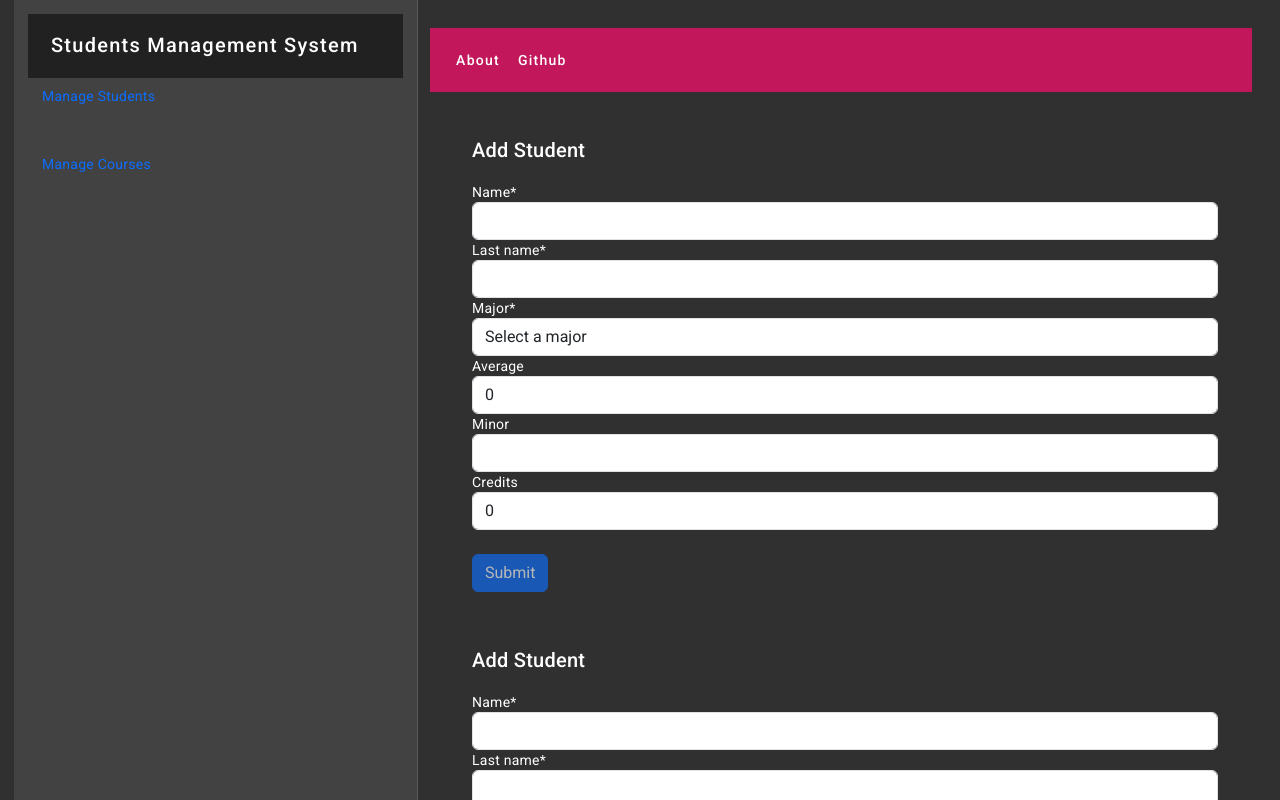
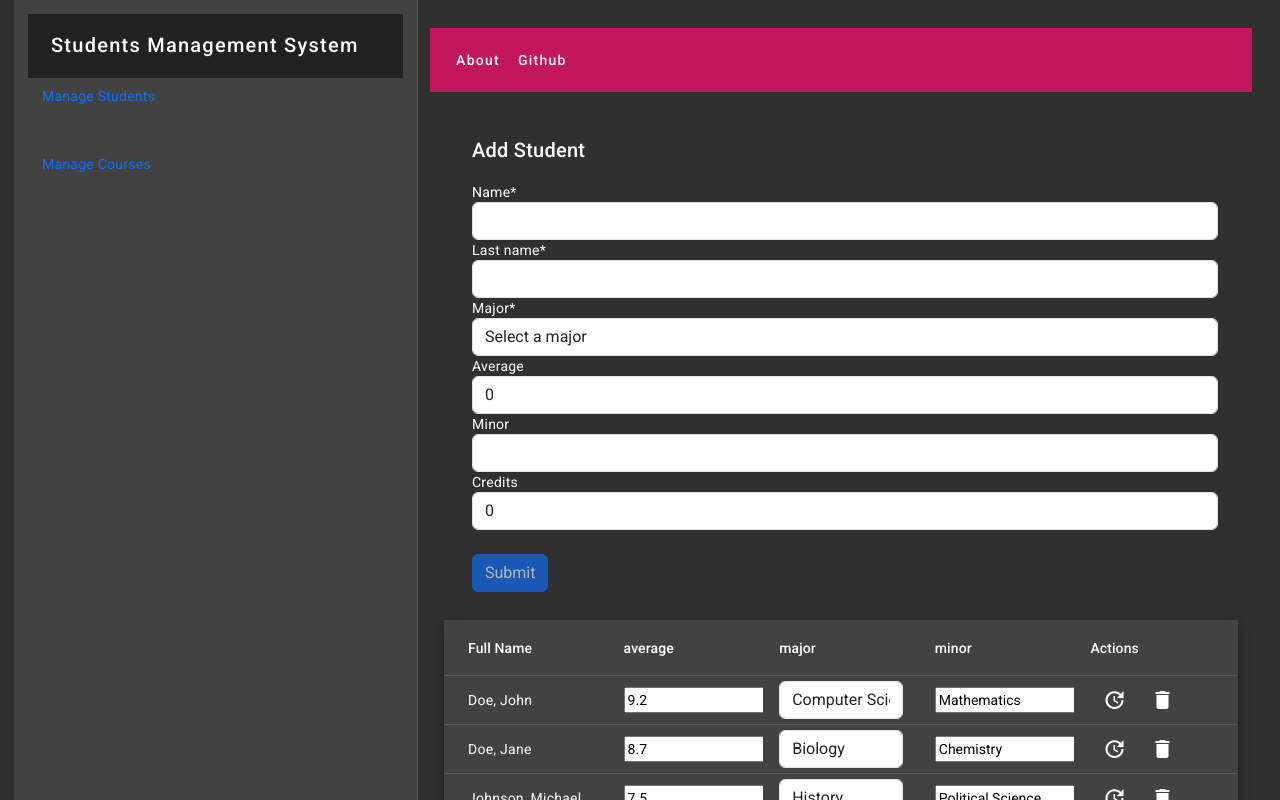
Before and after one commit to NeneWang/lista-alumnos, an Angular app: page /students in a window 1280 px wide. Shown: the top 800 px of the page. Built offline with nearby package versions, Linux system fonts and the light colour scheme.

Commit message:
added edit

```diff
--- a/src/app/app.module.ts
+++ b/src/app/app.module.ts
@@ -35,6 +35,7 @@ import { FullNamePipe } from './full-name.pipe';
 import { Font20Directive } from './font20.directive';
 import { UserEditFormComponent } from './user-edit-form/user-edit-form.component';
 
+import { FormsModule } from '@angular/forms'; // Import FormsModule
 
 @NgModule({
   declarations: [
@@ -67,7 +68,8 @@ import { UserEditFormComponent } from './user-edit-form/user-edit-form.component
     MatTableModule,
     MatIconModule,
     MatListModule,
-    BrowserAnimationsModule
+    BrowserAnimationsModule,
+    FormsModule
   ],
   providers: [],
   bootstrap: [AppComponent]
--- a/src/app/pages/students-screen/students-screen.component.html
+++ b/src/app/pages/students-screen/students-screen.component.html
@@ -1,7 +1,3 @@
-<app-user-form
-(studentChange)="onStudentAdded($event)"
-></app-user-form>
-
 <app-user-form
 (studentChange)="onStudentAdded($event)"
 ></app-user-form>
--- a/src/app/student-list/student-list.component.html
+++ b/src/app/student-list/student-list.component.html
@@ -6,25 +6,44 @@
 
   <ng-container matColumnDef="major">
     <mat-header-cell *matHeaderCellDef>major</mat-header-cell>
-    <mat-cell *matCellDef="let student">{{ student.major }}</mat-cell>
-    <!-- <ingit coa  -->
+    <mat-cell *matCellDef="let student">
+      <select id="major" class="form-control">
+        <option value="
+        {{ student.major }}">
+          {{ student.major }}
+        </option>
+        <option *ngFor="let major of majors" [value]="major">
+          {{ major }}
+        </option>
+      </select>
+    </mat-cell>
   </ng-container>
-
 
   <ng-container matColumnDef="average">
     <mat-header-cell *matHeaderCellDef>average</mat-header-cell>
-    <mat-cell *matCellDef="let student">{{ student.average }}</mat-cell>
+    <mat-cell *matCellDef="let student">
+      <input matInput #averageInput [(ngModel)]="student.average" />
+    </mat-cell>
   </ng-container>
-
 
   <ng-container matColumnDef="minor">
     <mat-header-cell *matHeaderCellDef>minor</mat-header-cell>
-    <mat-cell *matCellDef="let student">{{ student.minor }}</mat-cell>
+    <mat-cell *matCellDef="let student">
+      <input matInput #minorInput [(ngModel)]="student.minor" />
+    </mat-cell>
   </ng-container>
 
   <ng-container matColumnDef="actions">
     <mat-header-cell *matHeaderCellDef>Actions</mat-header-cell>
     <mat-cell *matCellDef="let student">
+      <button
+        mat-icon-button
+        (click)="
+          editStudent(student, student.average, student.major, student.minor)
+        "
+      >
+        <mat-icon>update</mat-icon>
+      </button>
       <button mat-icon-button (click)="deleteStudent(student)">
         <mat-icon>delete</mat-icon>
       </button>
--- a/src/app/student-list/student-list.component.ts
+++ b/src/app/student-list/student-list.component.ts
@@ -1,6 +1,6 @@
 // student-list.component.ts
 
-import { Component, Input, Output, EventEmitter, SimpleChanges } from '@angular/core';
+import { Component, Input, Output, EventEmitter, SimpleChanges, ViewChild } from '@angular/core';
 import { MatTableDataSource } from '@angular/material/table';
 
 @Component({
@@ -12,8 +12,11 @@ export class StudentListComponent {
   @Input() students: Student[] = [];
   @Output() editStudentEvent = new EventEmitter<Student>();
   @Output() deleteStudentEvent = new EventEmitter<Student>();
+  @ViewChild('averageInput') averageInput: any;
 
   displayedColumns: string[] = ['fullname', 'average', 'major', 'minor', 'actions'];
+  majors: string[] = ['Computer Science', 'Electrical Engineering', 'Mechanical Engineering', 'Biology', 'History'];
+
   dataSource: MatTableDataSource<Student>;
 
   constructor() {
@@ -33,7 +36,13 @@ export class StudentListComponent {
     this.dataSource._updateChangeSubscription();
   }
 
-  editStudent(student: Student) {
+  editStudent(student: Student, new_average: string, new_major: string, new_minor: string) {
+    console.log("Edit student", student, "With average", new_average,
+    "With major", new_major, "With minor", new_minor);
+
+    student.average = new_average;
+    student.major = new_major;
+    student.minor = new_minor;
     this.editStudentEvent.emit(student);
     this.dataSource._updateChangeSubscription();
   }
```
